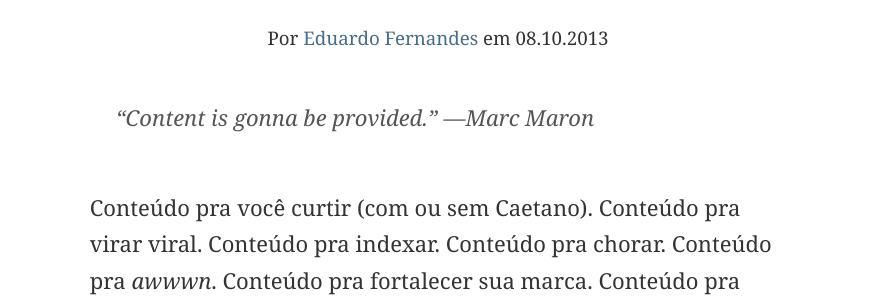
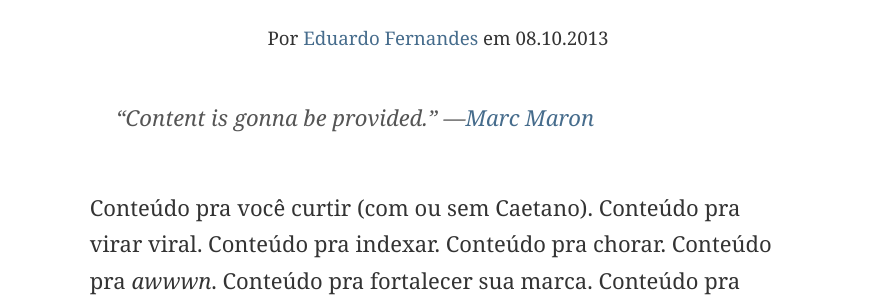
Before and after one commit to eduf/eduf.github.com, a Jekyll site: the page built from _posts/2013-10-08-conteudo.md, in a window 1280 px wide and 900 px high, scrolled down 529 px. Shown: the part 158-458 px from the top of the window, without its empty margins (202-1079 px from the left). Built offline with Jekyll 4.4.1, drawn with Linux system fonts in a browser that asks for light colours; nearby versions of some CDN libraries; comment, search, counter and statistics services are not loaded; some of the changed lines change nothing that is shown.

Commit message:
Conteúdo com link

```diff
--- a/_posts/2013-10-08-conteudo.md
+++ b/_posts/2013-10-08-conteudo.md
@@ -12,7 +12,7 @@ image:
 
 
 > "Content is gonna be provided."
-> —Marc Maron
+> —[Marc Maron](http://www.wtfpod.com/podcast/episodes/episode_430_-_laura_dern)
 
 Conteúdo pra você curtir (com ou sem Caetano). Conteúdo pra virar viral. Conteúdo pra indexar. Conteúdo pra chorar. Conteúdo pra *awwwn*. Conteúdo pra fortalecer sua marca. Conteúdo pra transformá-lo em marca. Conteúdo pra gerenciar. Conteúdo pra tentar monetizar. Conteúdo pra pegar mulher. Conteúdo pra esquecer a solidão. Conteúdo pra cumprir com o prazo. Conteúdo pra sufocar. Conteúdo pra revisar. Conteúdo pra reclamar. Conteúdo pra ter o que dizer. Conteúdo pra deixar pra lá. Conteúdo pra ignorar. Conteúdo pra empilhar e (nunca) ler depois. Conteúdo pra não pensar. Conteúdo pra desaprender. Conteúdo pra passar o tempo. Conteúdo pra prender o tempo. Conteúdo no computador. Conteúdo no celular. Conteúdo pra tatuar. Conteúdo nos óculos e forçando os tímpanos. Conteúdo como se fosse instinto. Conteúdo pra quando acordar. Conteúdo pra quando for cagar. Conteúdo pra evitar dormir. Conteúdo pra evitar desistir. Conteúdo por si só. Conteúdo pra se ter dó.
 
```
